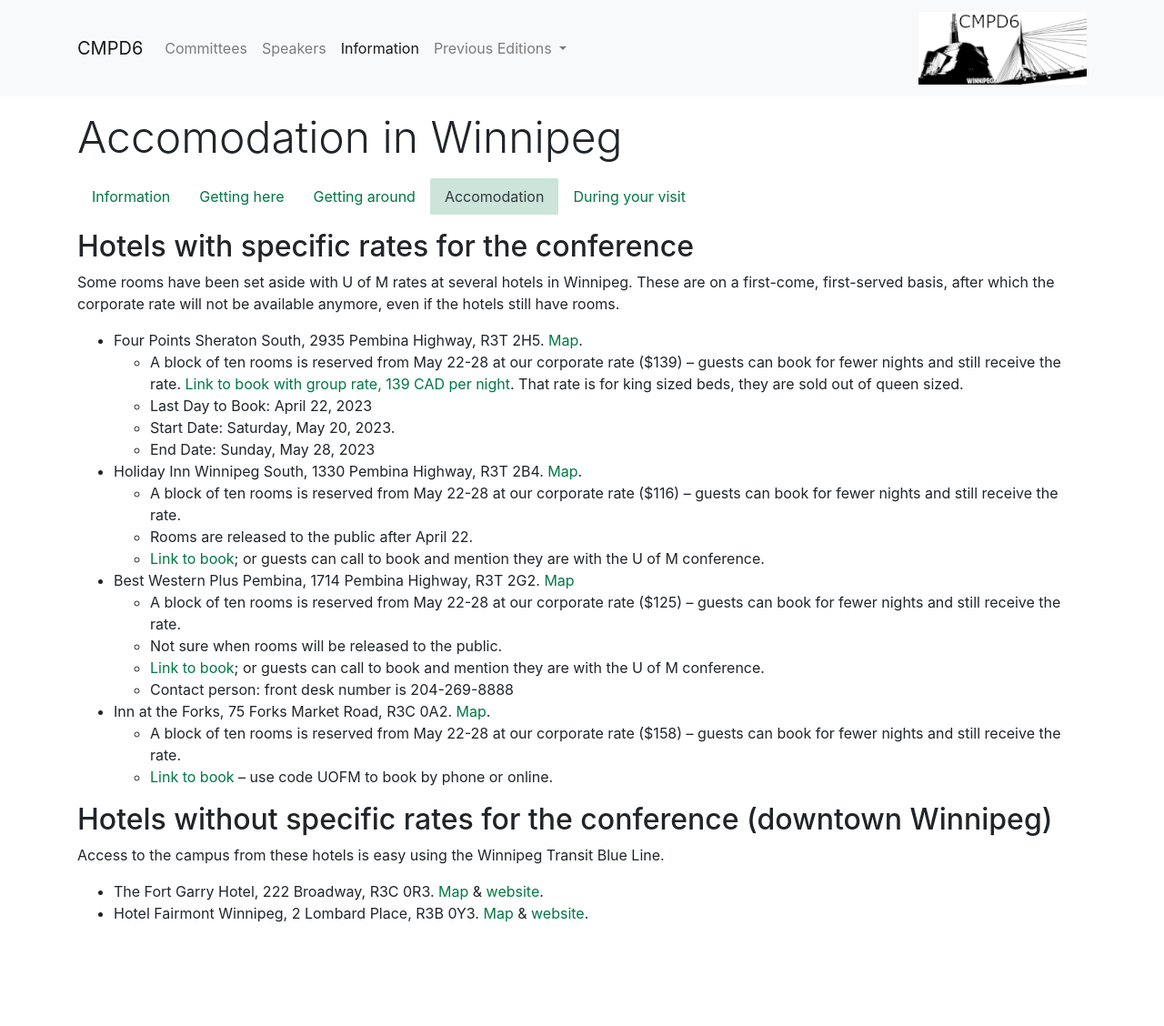
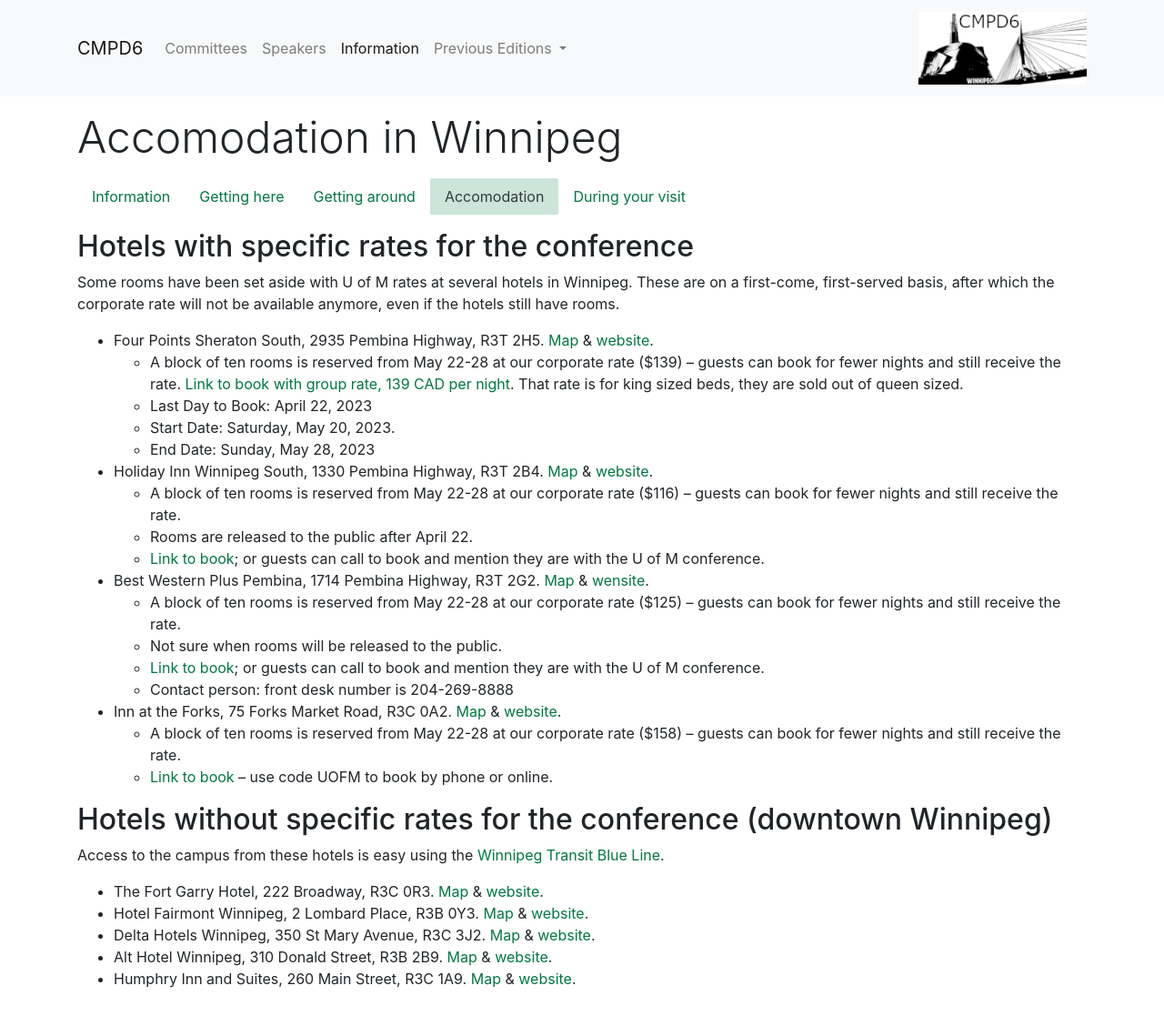
Before and after one commit to cmpd6/cmpd6.github.io, a Jekyll site: the page built from _information/staying-in-Winnipeg.md, in a window 1280 px wide. Shown: the whole page at 91% size. Built offline with Jekyll 4.4.1, drawn with Linux system fonts in a browser that asks for light colours; before the commit the page ends 1056 px from its top, so only the background shows below that.

Commit message:
Update staying-in-Winnipeg.md

```diff
--- a/_information/staying-in-Winnipeg.md
+++ b/_information/staying-in-Winnipeg.md
@@ -8,30 +8,33 @@
 
 Some rooms have been set aside with U of M rates at several hotels in Winnipeg. These are on a first-come, first-served basis, after which the corporate rate will not be available anymore, even if the hotels still have rooms.
 
-- Four Points Sheraton South, 2935 Pembina Highway, R3T 2H5. [Map](https://goo.gl/maps/mUY8uFVVmi8YGMBKA).
+- Four Points Sheraton South, 2935 Pembina Highway, R3T 2H5. [Map](https://goo.gl/maps/mUY8uFVVmi8YGMBKA) & [website](https://www.marriott.com/en-us/hotels/ywgwf-four-points-by-sheraton-winnipeg-south/overview/).
     - A block of ten rooms is reserved from May 22-28 at our corporate rate ($139) – guests can book for fewer nights and still receive the rate. [Link to book with group rate, 139 CAD per night](https://www.marriott.com/events/start.mi?id=1671469313133&key=GRP). That rate is for king sized beds, they are sold out of queen sized.
     - Last Day to Book: April 22, 2023
     - Start Date: Saturday, May 20, 2023.
     - End Date: Sunday, May 28, 2023
 
-- Holiday Inn Winnipeg South, 1330 Pembina Highway, R3T 2B4. [Map](https://goo.gl/maps/DuYVwyveA6xPC2r76).
+- Holiday Inn Winnipeg South, 1330 Pembina Highway, R3T 2B4. [Map](https://goo.gl/maps/DuYVwyveA6xPC2r76) & [website](https://www.ihg.com/holidayinn/hotels/us/en/winnipeg/ywgso/hoteldetail).
     - A block of ten rooms is reserved from May 22-28 at our corporate rate ($116) – guests can book for fewer nights and still receive the rate.
     - Rooms are released to the public after April 22.
     - [Link to book](https://www.holidayinn.com/redirect?path=rates&brandCode=HI&localeCode=en&regionCode=1&hotelCode=YWGSO&checkInDate=22&checkInMonthYear=042023&checkOutDate=28&checkOutMonthYear=042023&_PMID=99801505&GPC=UOM&cn=no&viewfullsite=true); or guests can call to book and mention they are with the U of M conference.
 
-- Best Western Plus Pembina, 1714 Pembina Highway, R3T 2G2. [Map](https://goo.gl/maps/wcSGjg7oqL4FE5Y7A)
+- Best Western Plus Pembina, 1714 Pembina Highway, R3T 2G2. [Map](https://goo.gl/maps/wcSGjg7oqL4FE5Y7A) & [wensite](https://www.bestwestern.com/en_US/book/hotels-in-winnipeg/best-western-plus-pembina-inn-suites/propertyCode.63012.html).
     - A block of ten rooms is reserved from May 22-28 at our corporate rate ($125) – guests can book for fewer nights and still receive the rate.
     - Not sure when rooms will be released to the public.
     - [Link to book](https://www.bestwestern.com/en_US/book/hotel-rooms.63012.html?groupId=B90ZA8C5); or guests can call to book and mention they are with the U of M conference.
     - Contact person: front desk number is 204-269-8888
 
-- Inn at the Forks, 75 Forks Market Road, R3C 0A2. [Map](https://goo.gl/maps/RCaxUY43ddYDG4yy7).
+- Inn at the Forks, 75 Forks Market Road, R3C 0A2. [Map](https://goo.gl/maps/RCaxUY43ddYDG4yy7) & [website](https://www.innforks.com/).
     - A block of ten rooms is reserved from May 22-28 at our corporate rate ($158) – guests can book for fewer nights and still receive the rate.
     - [Link to book](www.innforks.com) – use code UOFM to book by phone or online.
 
 ## Hotels without specific rates for the conference (downtown Winnipeg)
 
-Access to the campus from these hotels is easy using the Winnipeg Transit Blue Line.
+Access to the campus from these hotels is easy using the [Winnipeg Transit Blue Line](https://winnipegtransit.com/routes/BLUE/details?variant=BLUE-0-U).
 
 - The Fort Garry Hotel, 222 Broadway, R3C 0R3. [Map](https://goo.gl/maps/4dqKcvRgnmrb7wDp9) & [website](https://www.fortgarryhotel.com/).
 - Hotel Fairmont Winnipeg, 2 Lombard Place, R3B 0Y3. [Map](https://goo.gl/maps/oWajyjce6QCvwb7YA) & [website](https://www.fairmont.com/winnipeg/).
+- Delta Hotels Winnipeg, 350 St Mary Avenue, R3C 3J2. [Map](https://goo.gl/maps/YFWLnP9MrDRvW7uAA) & [website](https://www.marriott.com/en-us/hotels/ywgdw-delta-hotels-winnipeg/overview/).
+- Alt Hotel Winnipeg, 310 Donald Street, R3B 2B9. [Map](https://goo.gl/maps/TeLe14rfmPn33ZnT7) & [website](https://www.germainhotels.com/en/alt-hotel/winnipeg).
+- Humphry Inn and Suites, 260 Main Street, R3C 1A9. [Map](https://goo.gl/maps/ViyADPhpWrf9Akej8) & [website](https://www.humphryinn.com/).
```
